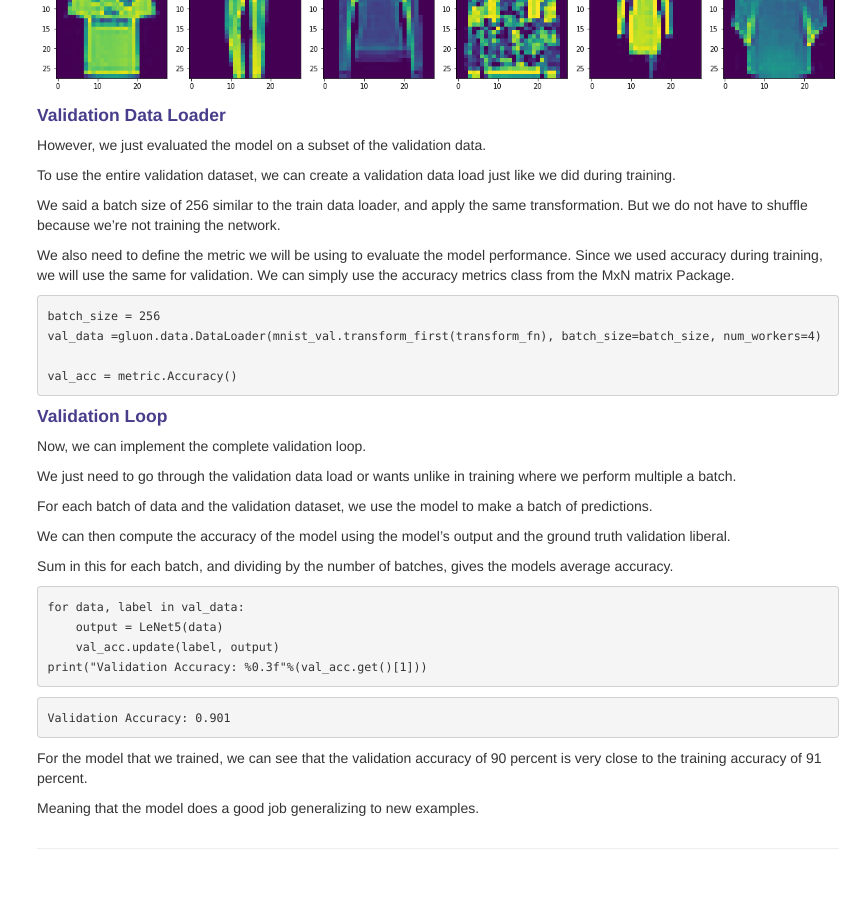
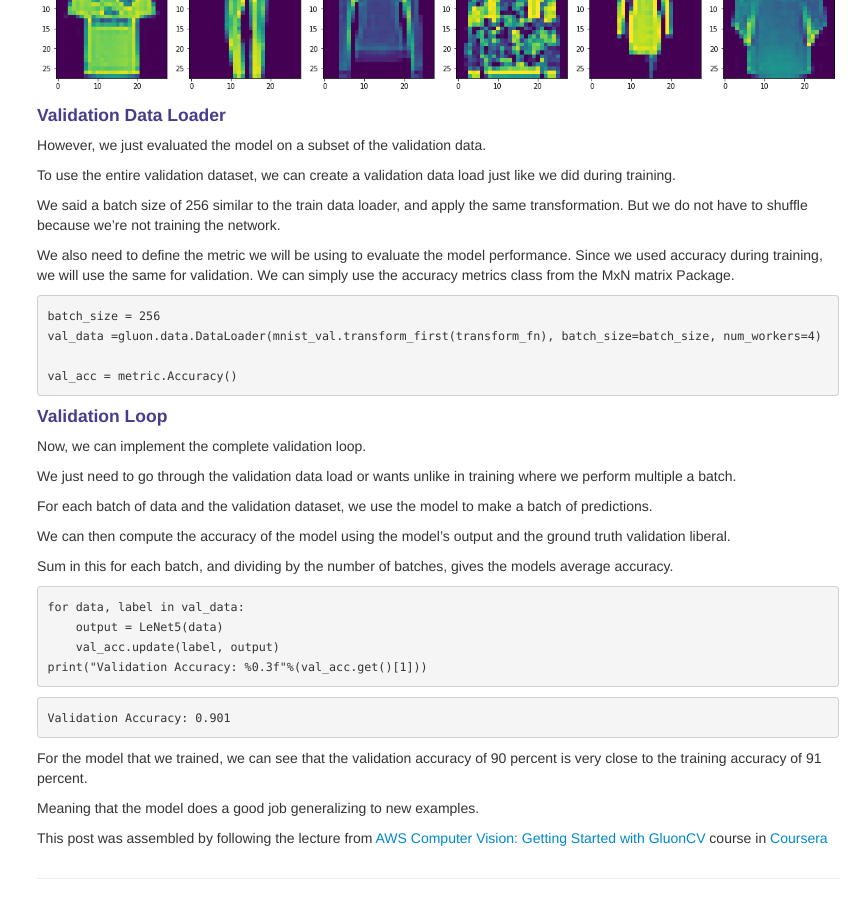
Before and after one commit to rpaudel42/rpaudel42.github.io, a Jekyll site: the page built from pages/TrainLeNet/TrainLeNet.md, in a window 1280 px wide and 900 px high, scrolled down 5694 px. Shown: the whole window, without its empty margins (415-1280 px from the left). Built offline with Jekyll 4.4.1, drawn with Linux system fonts in a browser that asks for light colours; nearby versions of some CDN libraries; some web fonts are replaced; our own code applies the rules of GitHub Pages for plain Markdown files; before the commit the page ends 6564 px from its top, so only the background shows below that.

Commit message:
Reference in Train LeNet tutorial

```diff
--- a/pages/TrainLeNet/TrainLeNet.md
+++ b/pages/TrainLeNet/TrainLeNet.md
@@ -341,3 +341,5 @@ print("Validation Accuracy: %0.3f"%(val_acc.get()[1]))
 For the model that we trained, we can see that the validation accuracy of 90 percent is very close to the training accuracy of 91 percent.
 
 Meaning that the model does a good job generalizing to new examples.
+
+This post was assembled by following the lecture from [AWS Computer Vision: Getting Started with GluonCV](https://www.coursera.org/learn/aws-computer-vision-gluoncv/home/welcome) course in [Coursera](https://www.coursera.org)
```
